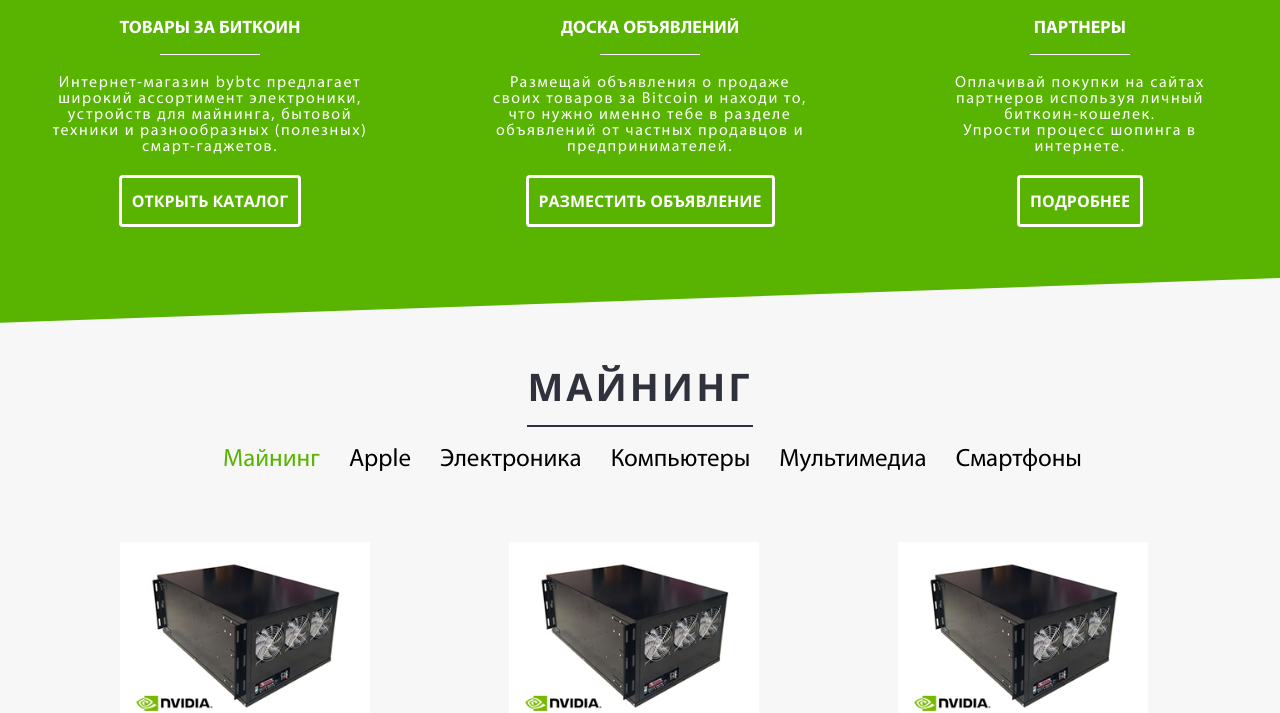
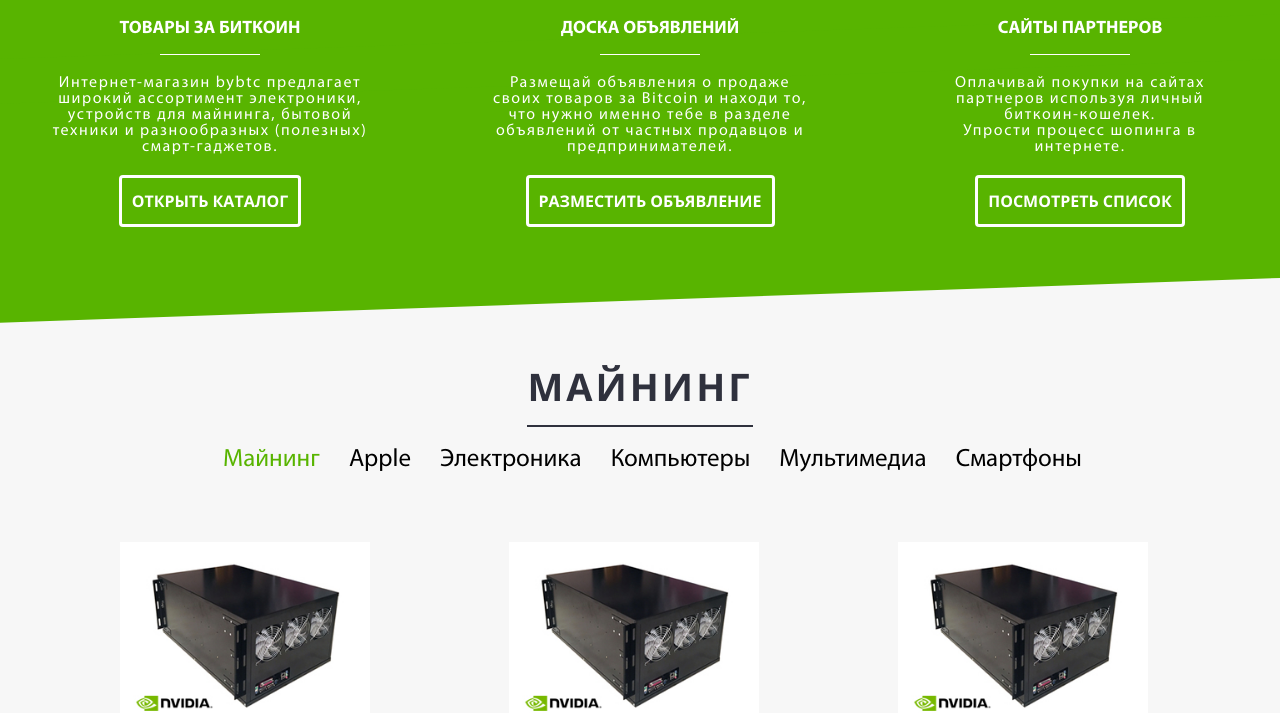
Before and after one commit to Neuropassenger/bybtc-landing, a website: page src/index.html in a window 1280 px wide. Shown: the part 960-1673 px from the top of the page. Drawn offline with Linux system fonts and the light colour scheme.

```diff
--- a/src/index.html
+++ b/src/index.html
@@ -117,10 +117,10 @@
 
 				<div class="item">
 					<img src="img/partners.png">
-					<h3>Партнеры</h3>
+					<h3>Сайты партнеров</h3>
 					<span class="item-separator">&nbsp;</span>
 					<p>Оплачивай покупки на сайтах партнеров используя личный биткоин-кошелек.<br>Упрости процесс шопинга в интернете.</p>
-					<a class="item-more" href="#">Подробнее</a>
+					<a class="item-more" href="#">Посмотреть список</a>
 				</div>
 
 			</div>
--- a/src/sass/main.sass
+++ b/src/sass/main.sass
@@ -386,7 +386,7 @@
 	background-color: $very-light-grey
 	min-height: 300px
 	.content
-		width: auto
+		//width: auto
 		display: flex
 		justify-content: space-around
 		.iphone-ads
--- a/src/sass/media.sass
+++ b/src/sass/media.sass
@@ -9,6 +9,10 @@
 
 /* Large Devices, Wide Screens */
 @media only screen and (max-width : 1200px)
+	.private-ads
+		.content
+			width: auto
+
 	.footer-links, .copyrights
 		.content
 			width: auto
```
Also changed, not shown: src/css/main.css, src/css/media.css.
